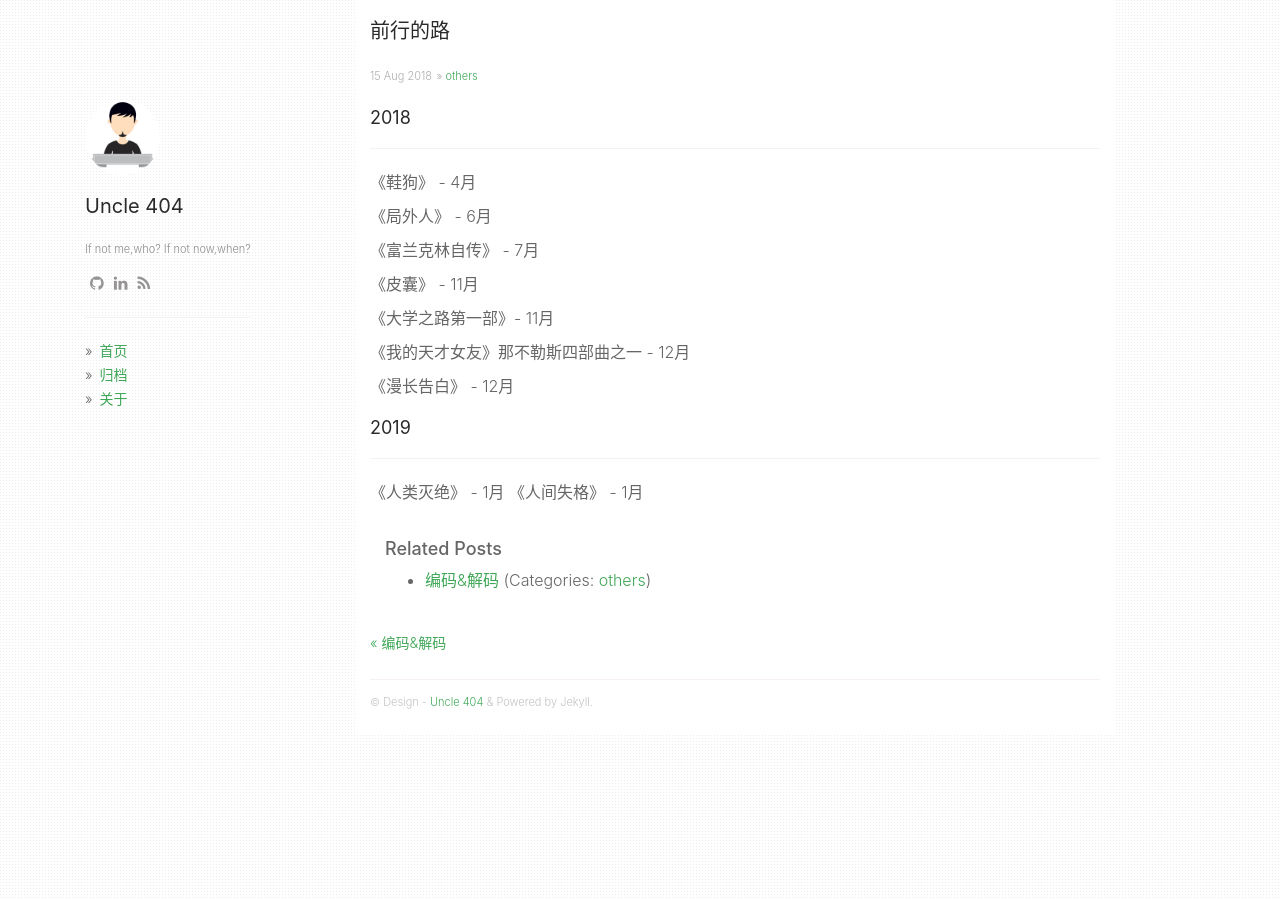
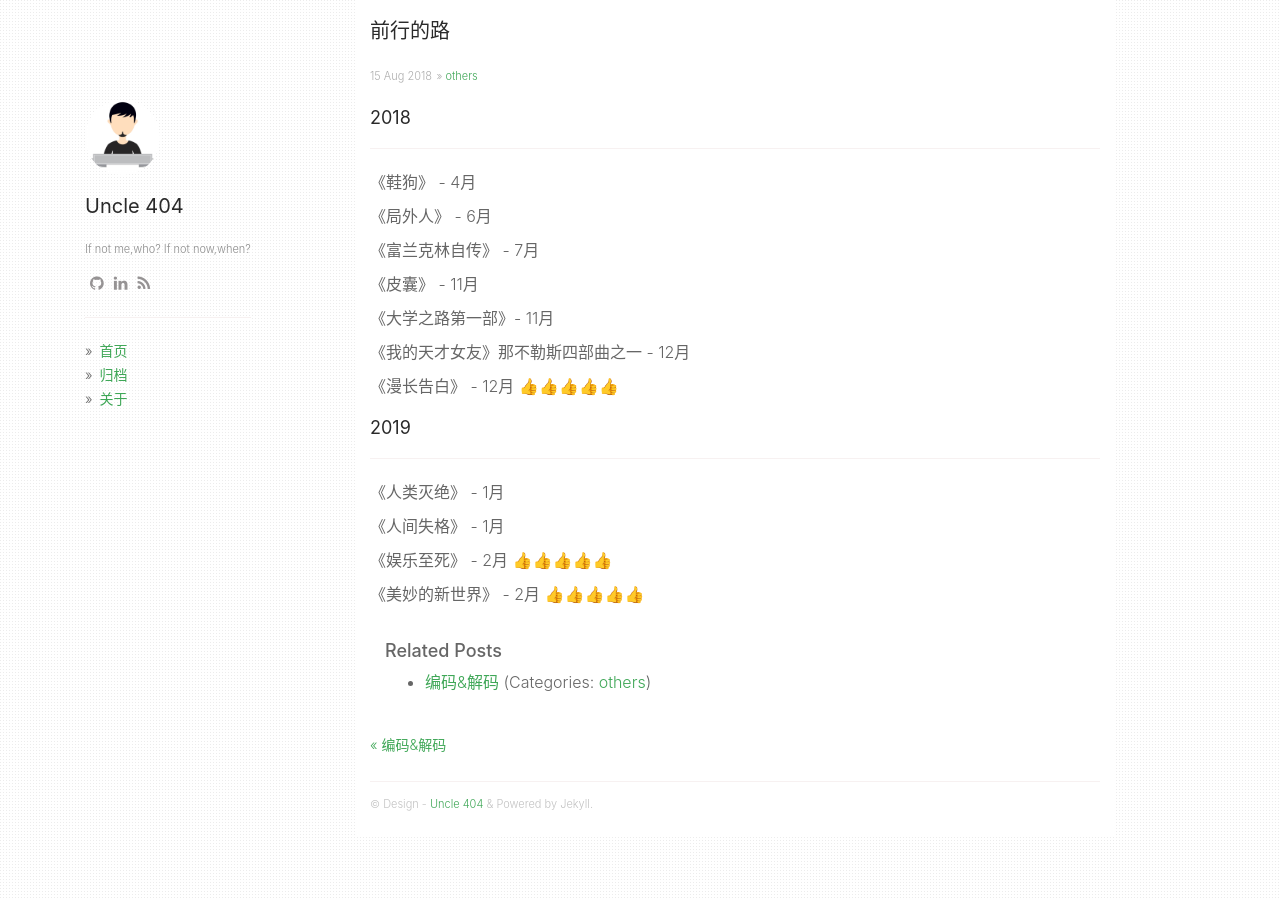
Before and after one commit to alphaletsgo/alphaletsgo.github.com, a Jekyll site: the page built from _posts/2018-08-16-books-viewslist.md, in a window 1280 px wide. Built offline with Jekyll 4.4.1, drawn with Linux system fonts in a browser that asks for light colours; nearby versions of some CDN libraries.

Commit message:
log with new book

```diff
--- a/_posts/2018-08-16-books-viewslist.md
+++ b/_posts/2018-08-16-books-viewslist.md
@@ -20,10 +20,15 @@ categories: [others]
 
 《我的天才女友》那不勒斯四部曲之一 - 12月
 
-《漫长告白》 - 12月
+《漫长告白》 - 12月    👍👍👍👍👍
 
 ## 2019
 ---
 
 《人类灭绝》 - 1月
+
 《人间失格》 - 1月
+
+《娱乐至死》 - 2月     👍👍👍👍👍
+
+《美妙的新世界》 - 2月   👍👍👍👍👍
```
